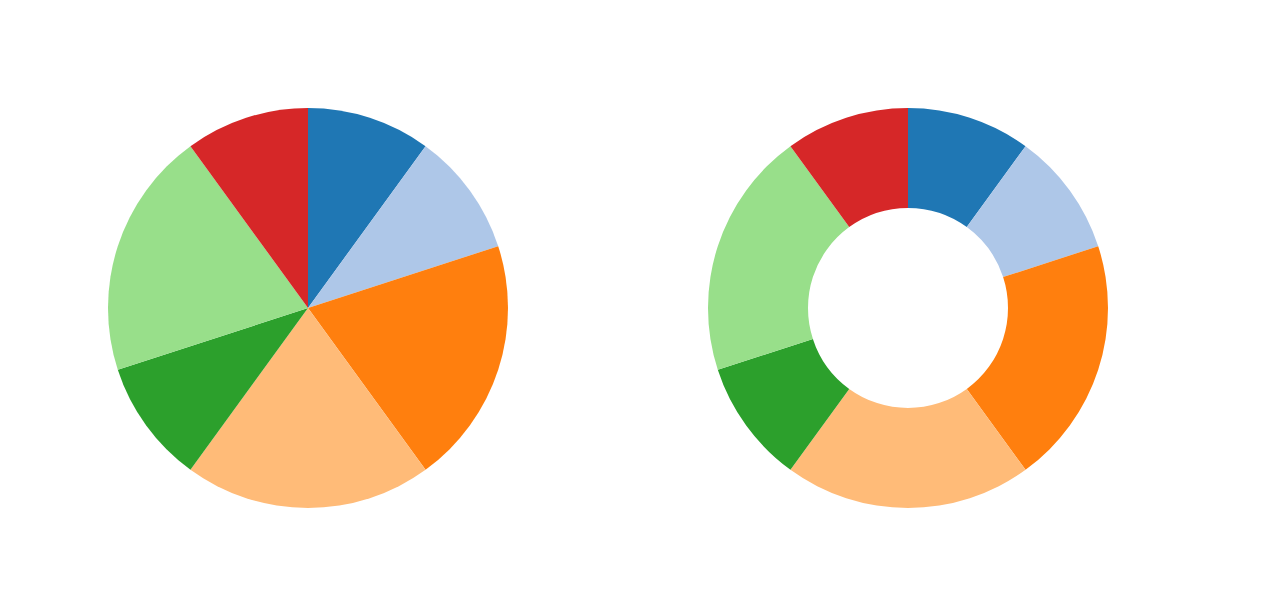
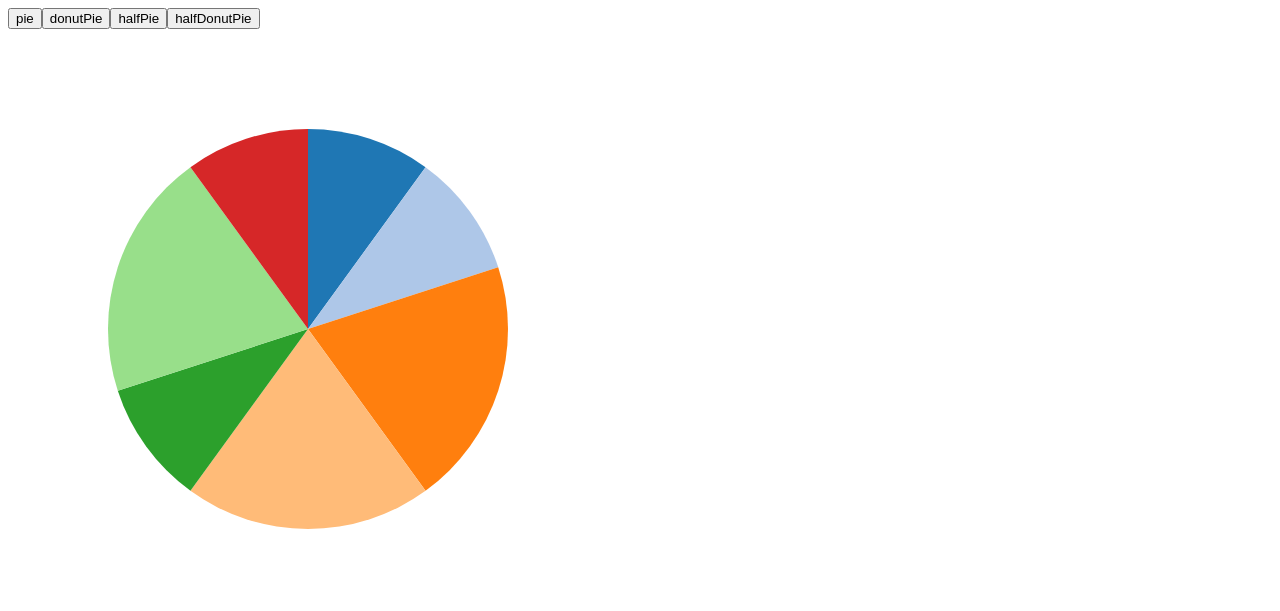
Before and after one commit to ChakrabortyShruti-zz/sineGraph, a plain HTML site: page public/pieChart.html in a window 1280 px wide. Drawn offline with Linux system fonts and the light colour scheme.

Commit message:
combine half pie and full pie

```diff
--- a/public/js/pieChart.js
+++ b/public/js/pieChart.js
@@ -1,23 +1,34 @@
 var numbers = [1, 1, 2, 2, 1, 2, 1];
 
-var drawChart = function(iRadius,oRadius){
+var fullArc = function(innerRadius,outerRadius){
+	return d3.arc()
+	    .innerRadius(innerRadius)
+	    .outerRadius(outerRadius);
+}
+
+var halfArc = function(innerRadius,outerRadius){
+	return fullArc(innerRadius,outerRadius)
+	    .startAngle(function(d){return d.startAngle/2})
+	    .endAngle(function(d){return d.endAngle/2});
+}
+
+var createSvg = function(){
+	return d3.select('body')
+		.append('svg')
+		.attr('height',600)
+		.attr('width',600)
+		.append('g')
+		.attr('transform','translate(300,300)');
+}
+
+var drawPieChart = function(group,iRadius,oRadius,arcType){
 	var colorScale = d3.scaleOrdinal(d3.schemeCategory20);
 
-	var arc = d3.arc()
-	    .innerRadius(iRadius)
-	    .outerRadius(oRadius)
+	var arc = arcType(iRadius,oRadius);
 
 	var pie = d3.pie()
 		.sort(null)
 		.value(function(d){return d});
-
-	var svg = d3.select('body')
-		.append('svg')
-		.attr('height',600)
-		.attr('width',600);
-
-	var group = svg.append('g')
-		.attr('transform','translate(300,300)');
 
 	group.selectAll('path')
 		.data(pie(numbers))
@@ -27,7 +38,24 @@ var drawChart = function(iRadius,oRadius){
 		.style('fill',function(d,i){return colorScale(i)});
 }
 
+var createButton = function(group,type,iRadius,oRadius,arcType){
+	d3.select('body .buttonHolder')
+		.append('button')
+		.text(type)
+		.on('click',function(){
+			d3.selectAll('path').remove();
+			drawPieChart(group,iRadius,oRadius,arcType);
+		});
+}
+
 window.onload = function() {
-	drawChart(0,200);
-	drawChart(100,200);
+	var group = createSvg();
+
+	drawPieChart(group,0,200,fullArc);
+
+	createButton(group,'pie',0,200,fullArc);
+	createButton(group,'donutPie',100,200,fullArc);
+	createButton(group,'halfPie',0,200,halfArc);
+	createButton(group,'halfDonutPie',100,200,halfArc);
+
 }
--- a/public/pieChart.html
+++ b/public/pieChart.html
@@ -7,5 +7,6 @@
 </head>
 <body>
 	<script type="text/javascript" src="./js/pieChart.js"></script>
+	<div class = "buttonHolder"></div>
 </body>
 </html>
```
Also changed, not shown: public/halfPie.html (deleted, +0 -11 lines), public/js/halfPie.js (deleted, +0 -35 lines).
